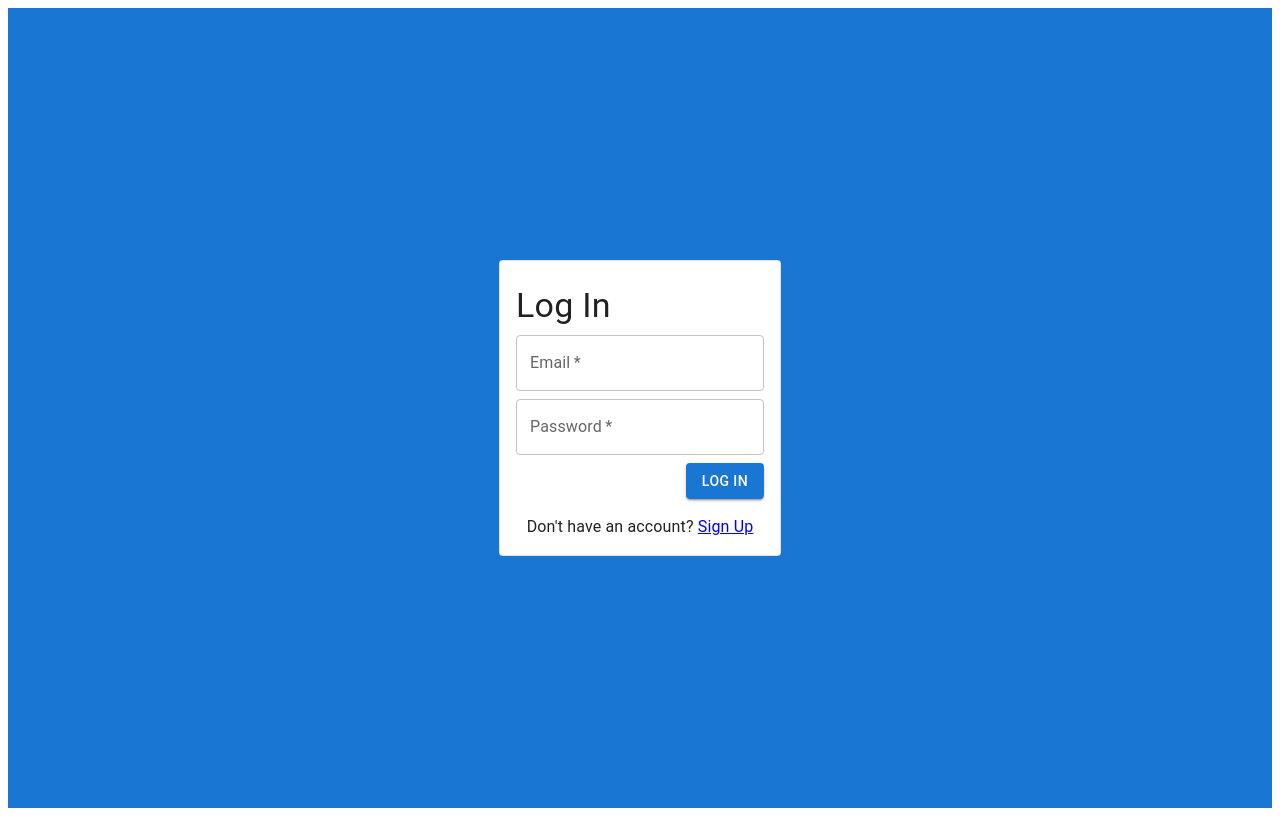
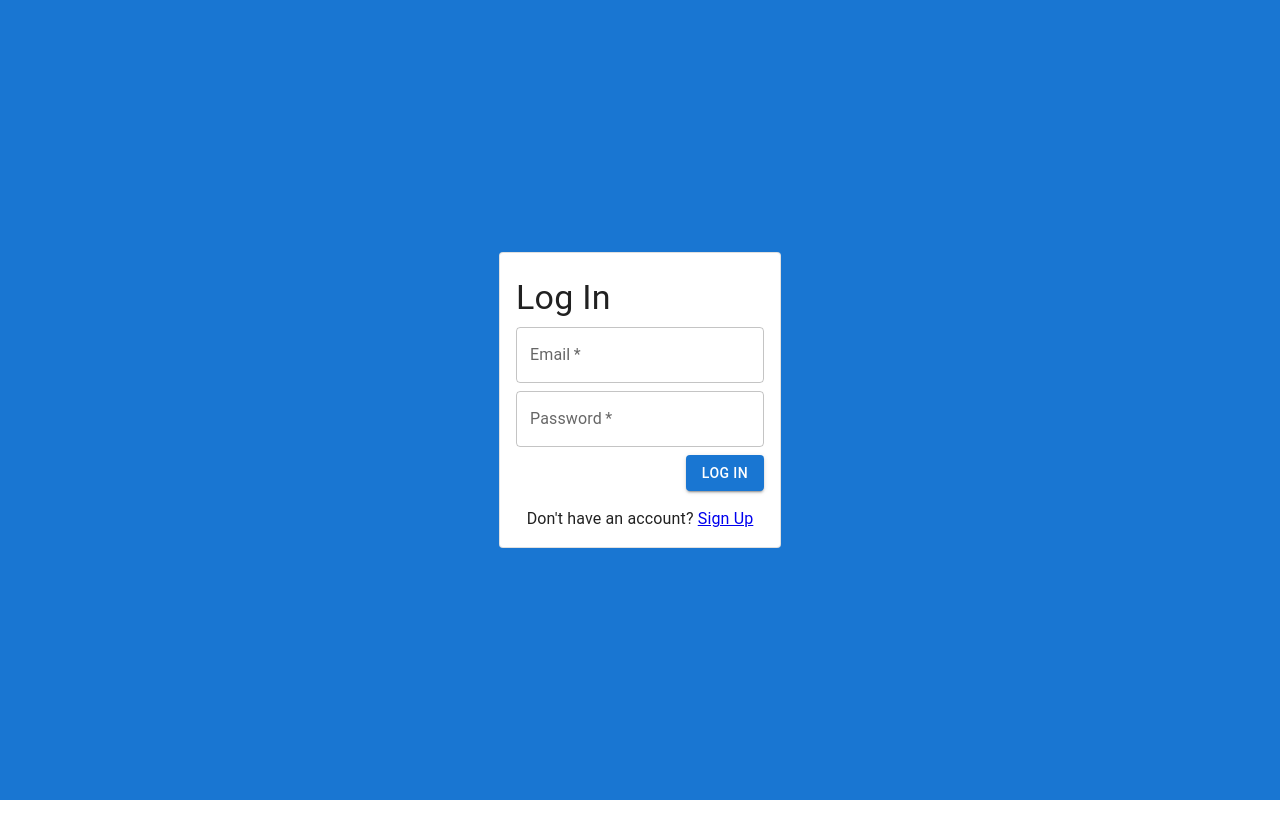
Before and after one commit to tmq-jeremy-andrews/practical-1, a React (Create React App) app in the folder frontend/: page /login in a window 1280 px wide. Built offline with nearby package versions, Linux system fonts and the light colour scheme.

Commit message:
Fixed margin in body

```diff
--- /dev/null
+++ b/frontend/src/index.css
@@ -0,0 +1,3 @@
+body {
+  margin: 0;
+}
--- a/frontend/src/index.js
+++ b/frontend/src/index.js
@@ -2,6 +2,7 @@ import React from "react";
 import ReactDOM from "react-dom/client";
 import App from "./App";
 import { AuthContextProvider } from "./context/AuthContext";
+import "./index.css";
 
 const root = ReactDOM.createRoot(document.getElementById("root"));
 root.render(
```
